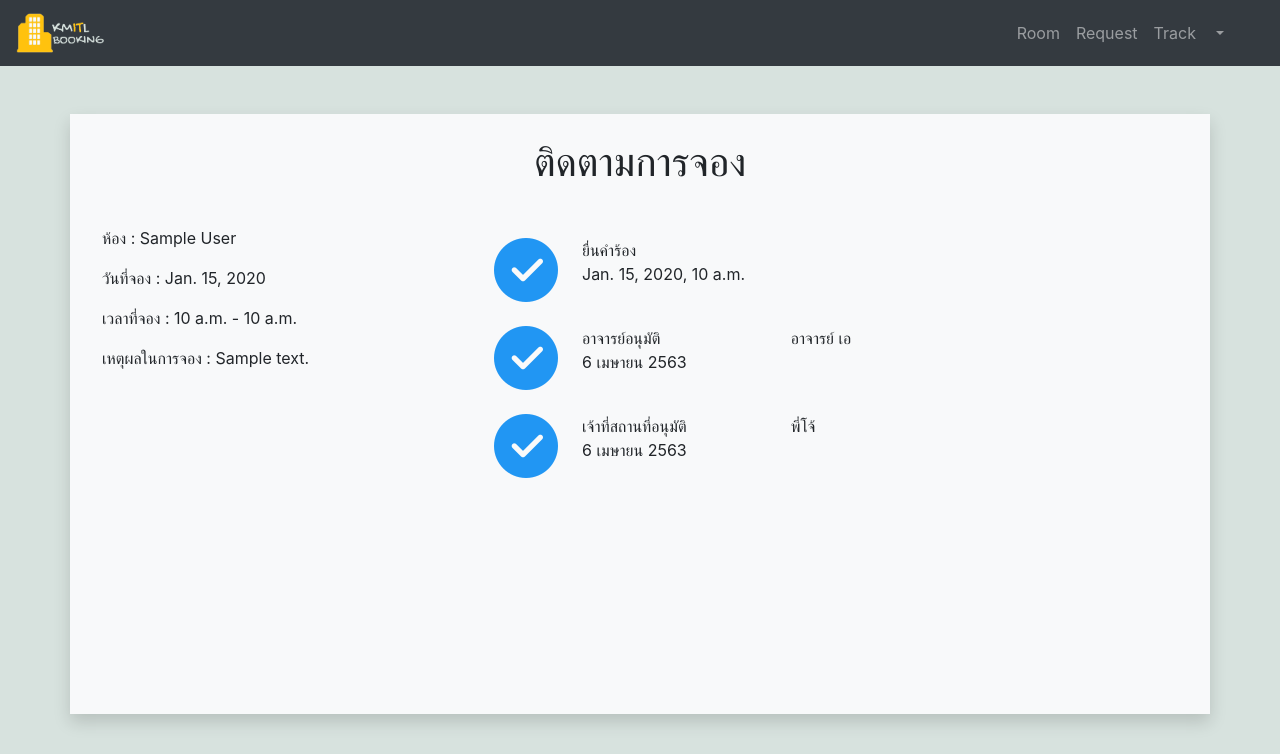
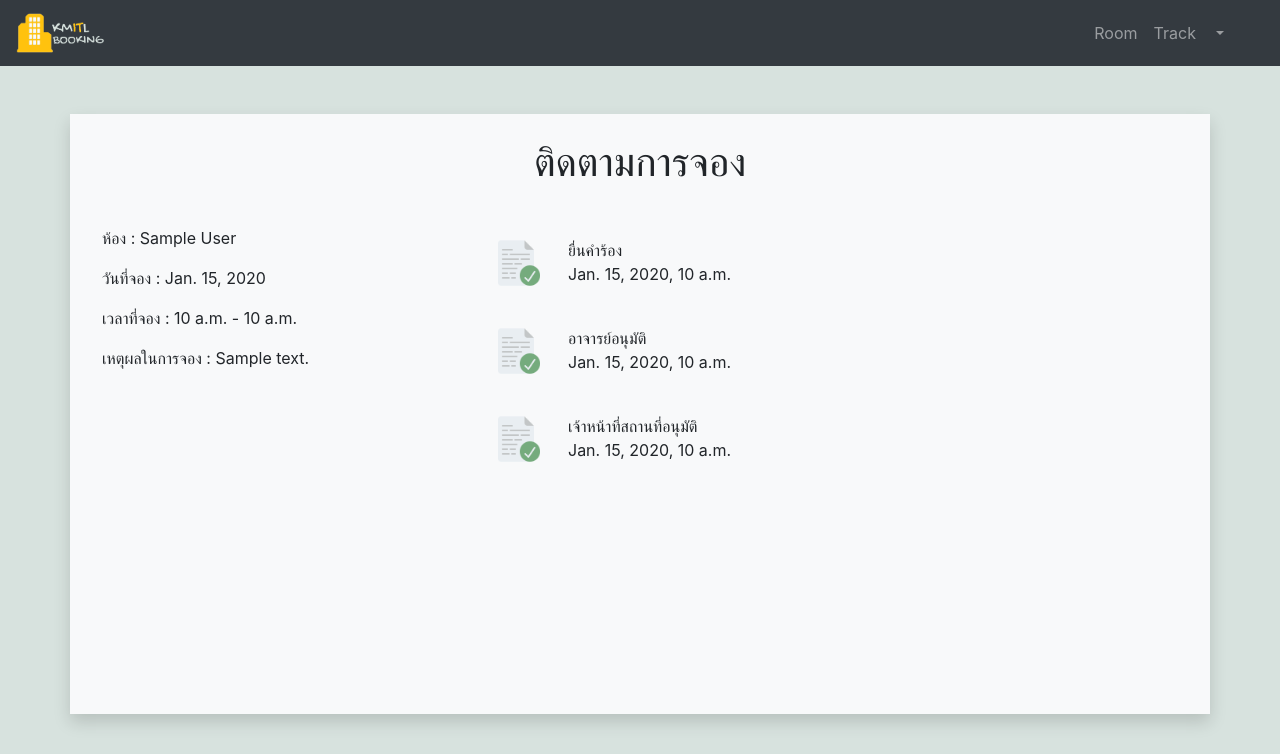
Before and after one commit to Rektzie/E-Booking, a Django app: page /index/tracking/1/ in a window 1280 px wide. Shown: the top 754 px of the page. Run offline with Django 3.2, Linux system fonts and the light colour scheme; tables that the repository leaves empty hold one stand-in row (values such as "Sample post"); parts of the project's set-up code (start-up, migrations or seed data) failed here and were passed over; some libraries are stand-ins or nearby versions.

Commit message:
22/4 21:53

```diff
--- a/ebooking/guest/views.py
+++ b/ebooking/guest/views.py
@@ -59,7 +59,7 @@ def register(request):
 
             # group = Group.objects.get(name='myUser')
             # user.groups.add(group)
-            user.save
+            user.save()
             return redirect('my_login')
         else:
             context['error'] = 'Password ซ้ำ'
--- a/ebooking/templates/base.html
+++ b/ebooking/templates/base.html
@@ -20,7 +20,7 @@
 
     <nav class="navbar navbar-expand-lg navbar navbar-dark bg-dark">
       {% load static %}
-      <a class="navbar-brand" href="#"><img src="{% static 'icon1.png' %}" style=" height:40px;"></a>
+      <a class="navbar-brand" href="{% url 'index' %}"><img src="{% static 'icon1.png' %}" style=" height:40px;"></a>
         <button class="navbar-toggler" type="button" data-toggle="collapse" data-target="#navbarSupportedContent" aria-controls="navbarSupportedContent" aria-expanded="false" aria-label="Toggle navigation">
           <span class="navbar-toggler-icon"></span>
         </button>
@@ -33,13 +33,16 @@
             <li class="nav-item ">
               <a class="nav-link" href="{% url 'index'%}">Room</span></a>
             </li>
+            {% if request.user.is_superuser %}
             <li class="nav-item">
               <a class="nav-link" href="{% url 'bookinglistall'%}">Request</a>
             </li>
+
+            {% else %}
             <li class="nav-item">
               <a class="nav-link" href="{% url 'bookinglist'%}">Track</a>
             </li>
-
+            {% endif %}
             <li class="nav-item dropdown">
               <a class="nav-link dropdown-toggle" href="#" id="navbarDropdown" role="button" data-toggle="dropdown" aria-haspopup="true" aria-expanded="false">
                 {{ request.user.username }}
--- a/ebooking/user/models.py
+++ b/ebooking/user/models.py
@@ -3,6 +3,15 @@ from django.contrib.auth.models import User
 from datetime import datetime
 # Create your models here.
 
+
+class UserRole(models.Model):
+    user_id = models.OneToOneField(User, on_delete=models.CASCADE)
+    rl = (
+    (1, "นักศึกษา"),
+    (2, "อาจารย์"),
+    (3, "บุคคลากร"),
+    )
+    role = models.IntegerField(choices=rl)
 
 class Student(models.Model):
     mj = (
@@ -48,11 +57,11 @@ class Booking(models.Model):
 
 class Booking_student(models.Model):
     booking_id = models.OneToOneField(Booking, on_delete=models.CASCADE)
-    teacher_user_id = models.ForeignKey(Teacher, on_delete=models.CASCADE, null=True)
-    staff_user_id = models.ForeignKey(Staff, on_delete=models.CASCADE, null=True)
-    teacher_date = models.DateTimeField(default=datetime.now, blank=True, null=True)
+    teacher_user_id = models.ForeignKey(Teacher, on_delete=models.CASCADE, blank=True)
+    staff_user_id = models.ForeignKey(Staff, on_delete=models.CASCADE, blank=True)
+    teacher_date = models.DateTimeField(blank=True)
     teacher_result = models.BooleanField(default=False)
-    staff_date = models.DateTimeField(default=datetime.now, blank=True, null=True)
+    staff_date = models.DateTimeField(blank=True)
     staff_result = models.BooleanField(default=False)
 
 class Booking_teacher(models.Model):
--- a/ebooking/user/templates/user/bookinglistadmin.html
+++ b/ebooking/user/templates/user/bookinglistadmin.html
@@ -14,7 +14,7 @@
   <link rel="stylesheet" href="{% static 'style-profile.css'%}">
     <div class="table-wrapper-scroll-y my-custom-scrollbar" style=" height:450px;">
 
-    <table class="table table-hover" bgcolor="#eaecea">
+    <table class="table table-hover" >
         <thead >
           <tr>
             <th scope="col">ชื่อห้อง</th>
--- a/ebooking/user/templates/user/index.html
+++ b/ebooking/user/templates/user/index.html
@@ -16,7 +16,7 @@
           {% csrf_token %}
 
          <div class="md-form active-pink active-pink-2 mb-3 mt-0 m-2 " >
-                <input class="form-control" type="text" placeholder="ค้นหาห้องว่าง" name="search" >
+                <input class="form-control" type="text" placeholder="ค้นหาห้อง" name="search" >
 
             </div>
 
--- a/ebooking/user/templates/user/track.html
+++ b/ebooking/user/templates/user/track.html
@@ -3,6 +3,7 @@
 <title>Tracking</title>
 {% endblock title%}
 {% block base %}
+{% load static %}
 <br><br>
 <div class="container shadow bg-light" style=" height:600px;">
     <div class="row">
@@ -43,37 +44,49 @@
                 <table class="table table-borderless">
                     <tbody>
                       <tr >
-                        <td width="10%">
-                            {% load static %}
-                            <img   src="{% static 'correct.png' %}" alt="">
+                        <td width="5%">
+                            <img   src="{% static 'complete.png' %}" style="width: 50px;">
                         </td>
-                        <td width="30%">
+                        <td width="">
                             ยื่นคำร้อง
                             <p>{{book_list.booking_id.date}}</p>
                         </td>
                       </tr>
                       <tr>
+                        {% for st in booking_st %}
+                        {% if st.teacher_result == 0 %}
+                        <td>  <img   src="{% static 'wait.png' %}" style="width: 50px;"></td>
+                        {% else %}
+                        <td>  <img   src="{% static 'complete.png' %}" style="width: 50px;"></td>
+                      {% endif %}
+                      {% endfor %}
+                        <td>อาจารย์อนุมัติ
+                          {% for st in booking_st %}
+                            <p>{{ st.teacher_date}}</p>
+                          {% endfor %}
+                        </td>
+                        <!-- <td>{% for st in booking_st %}
+                          <p>{{ st.teacher_user_id_id}}</p>
+                        {% endfor %}</td> -->
 
-                        <td>{% load static %}
-
-                            <img   src="{% static 'correct.png' %}" alt="">
-                        </td>
-                        <td>อาจารย์อนุมัติ
-                            <p>6 เมษายน 2563</p>
-                        </td>
-                        <td>อาจารย์ เอ</td>
                       </tr>
                       <tr>
+                        {% for st in booking_st %}
+                          {% if st.staff_result == 0 %}
+                          <td>  <img   src="{% static 'wait.png' %}" style="width: 50px;"></td>
+                          {% else %}
+                          <td>  <img   src="{% static 'complete.png' %}" style="width: 50px;"></td>
+                        {% endif %}
+                        {% endfor %}
 
-                        <td>{% load static %}
-
-                            <img   src="{% static 'correct.png' %}" alt="">
+                        <td>เจ้าหน้าที่สถานที่อนุมัติ
+                          {% for st in booking_st %}
+                          <p>{{ st.staff_date}}</p>
+                        {% endfor %}
                         </td>
-                        <td>เจ้าที่สถานที่อนุมัติ
-                            <p>6 เมษายน 2563</p>
-                        </td>
-                        <td>พี่โจ้
-                        </td>
+                        <!-- <td>{% for t in teacher %}
+                          <p>{{ t.position}}</p>
+                        {% endfor %}</td> -->
                       </tr>
                     </tbody>
                   </table>
--- a/ebooking/user/urls.py
+++ b/ebooking/user/urls.py
@@ -32,5 +32,7 @@ urlpatterns = [
     path('bookinglistadmin/', views.bookinglistadmin, name='bookinglistadmin'),
     path('history/', views.history, name='history'),
     path('delete/<int:rm_id>/',views.delete, name='delete'),
+    path('track_delete/<int:bl_id>/',views.track_delete, name='track_delete'),
+
     # path('profile/edit/',views.profile_edit, name='profile_edit'),
 ]
--- a/ebooking/user/views.py
+++ b/ebooking/user/views.py
@@ -2,7 +2,7 @@ from django.contrib.auth.decorators import login_required, permission_required
 from django.contrib.auth.models import User
 from django.core.exceptions import ObjectDoesNotExist
 from django.shortcuts import redirect, render
-from django.db.models import Count
+from django.db.models import Subquery
 from user.models import Student, Teacher, Staff, Adminn, Booking, Booking_student, Booking_teacher, Booking_staff, Booking_list, Room, Room_type
 from user.forms import EditForm, AddRoomForm
 # Create your views here.
@@ -213,11 +213,26 @@ def edit(request, rm_id):
 
 
 def tracking(request, bl_id):
+
+    listno = Booking_list.objects.filter(list_no=bl_id).values_list('booking_id_id')
+    booking = Booking.objects.filter(id__in = Subquery(listno)).values_list('id')
+    booking_st = Booking_student.objects.filter(booking_id__in =  Subquery(booking))
+
+
+
     book_list = Booking_list.objects.get(pk=bl_id)
+    print(booking_st)
     student = Student.objects.all()
+
+    book_id = Booking.objects.filter()
+
     context = {
         'book_list': book_list,
         'student': student,
+        'booking_st': booking_st,
+
+
+
 
     }
     return render(request, 'user/track.html', context)
@@ -236,6 +251,12 @@ def delete(request, rm_id):
     room = Room.objects.get(pk=rm_id)
     room.delete()
     return redirect('index')
+
+def track_delete(request, bl_id):
+    listno = Booking_list.objects.filter(list_no=bl_id).values_list('booking_id_id')
+    booking = Booking.objects.filter(id__in = Subquery(listno))
+    booking.delete()
+    return redirect('bookinglist')
 
 def bookinglistadmin(request):
     all_booklist = Booking_list.objects.all()
```
Also changed, not shown: ebooking/user/templates/user/bookinglistme.html (+7 -2 lines), ebooking/user/templates/user/history.html (+8 -4 lines), ebooking/static/1.jpg (deleted), ebooking/static/bokeh-cover-bg.jpg (deleted), ebooking/static/complete.png (added), ebooking/static/correct.png (deleted), ebooking/static/timer.png (deleted), ebooking/static/wait.png (added), ebooking/user/migrations/0012_auto_20200422_1927.py (added), ebooking/user/migrations/0013_userrole.py (added), ebooking/user/migrations/0014_userrole_user_id.py (added), ebooking/user/migrations/0015_auto_20200422_2041.py (added).
